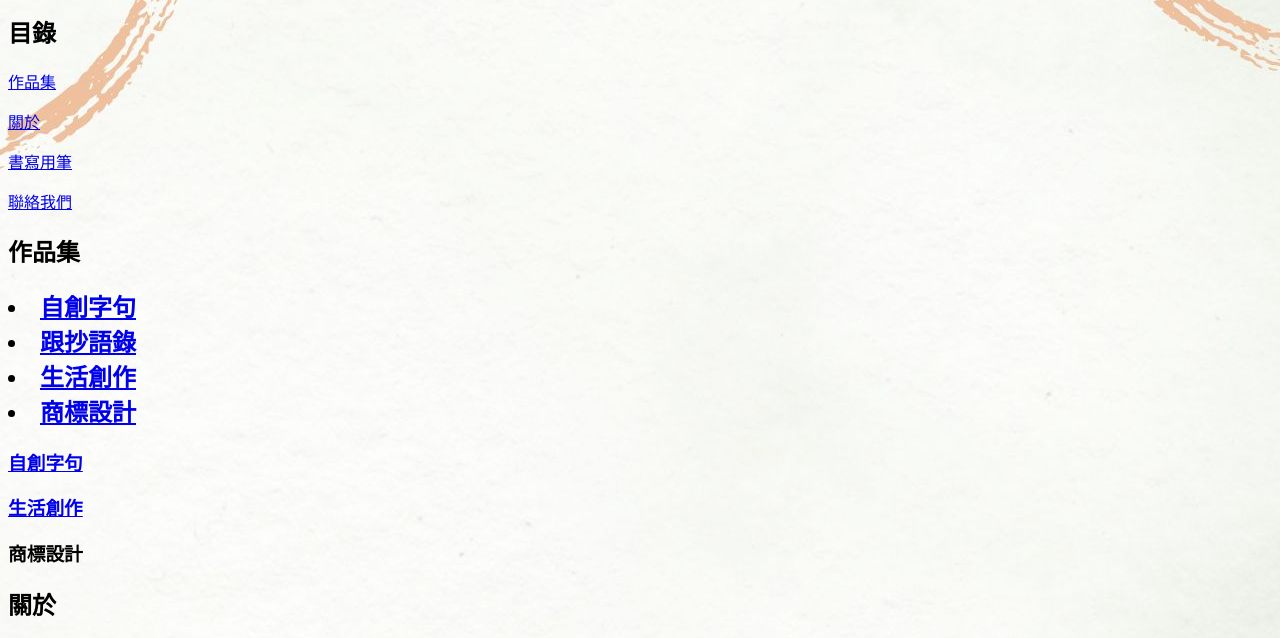
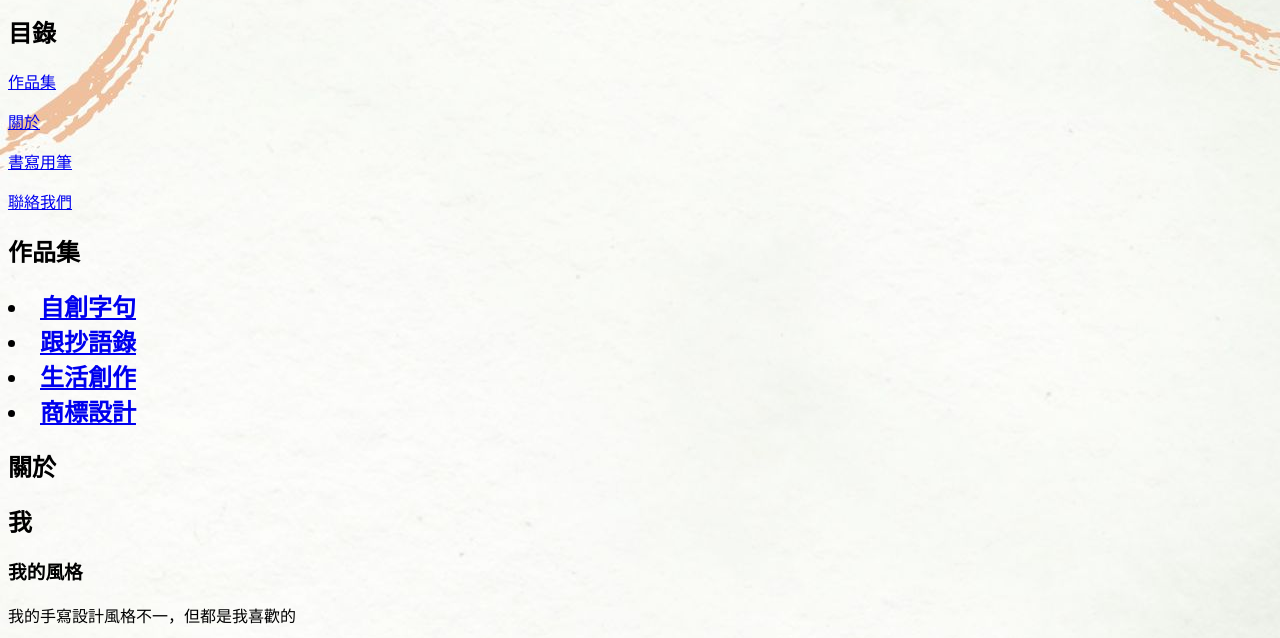
Before and after one commit to yatracy/yatracy.github.io, a plain HTML site: page HW9/index.html in a window 1280 px wide. Shown: the part 125-763 px from the top of the page. Drawn offline with Linux system fonts and the light colour scheme.

Commit message:
Update index.html

```diff
--- a/HW9/index.html
+++ b/HW9/index.html
@@ -1,10 +1,5 @@
 <!DOCTYPE html>
 <html>
-
-    <body>
-<h1 style="color:blue;"></h1>
-<p style="color:red;"></p>
-</body>
 
     <style>
 body {
@@ -37,15 +32,7 @@ body {
     <li><a href="自創\商標.index.html">商標設計</a></li>
 </ul>
 
-<h3><a href="自創字句">自創字句</a></h3>
- <h3 style="font-family:標楷體>自創字句</h3>
 
-
-<h3><a href="生活創作">生活創作</a></h3>
-    <h3 style="font-family:標楷體>生活創作</h3>
-
-
-<h3><a href="商標設計">商標設計</a></h3>
 
 
 <h2 id="關於">關於</h2>
```
